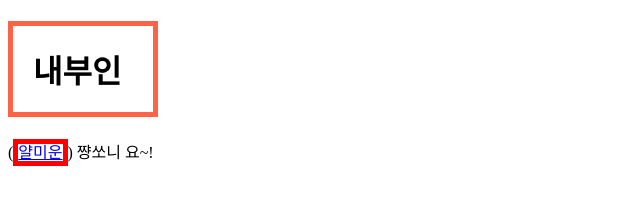
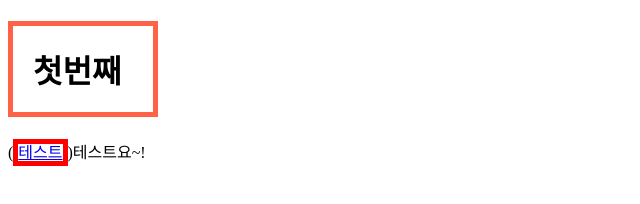
Before and after one commit to mrsir89/JavaPractice1, a plain HTML site: page web2/boxmodel.html in a window 1280 px wide. Shown: the whole page, without its empty margins (0-640 px from the left). Drawn offline with Linux system fonts and the light colour scheme.

Commit message:
Update boxmodel.html

```diff
--- a/web2/boxmodel.html
+++ b/web2/boxmodel.html
@@ -22,8 +22,8 @@
 </head>
 
 <body>
-    <h1>내부인</h1>
-    (<a href="https://opentutorials.org/course/3086/18319">얄미운</a>) 쨩쏘니 요~!
+    <h1>첫번째</h1>
+    (<a href="https://opentutorials.org/course/3086/18319">테스트</a>)테스트요~!
 </body>
 
 </html>
```
